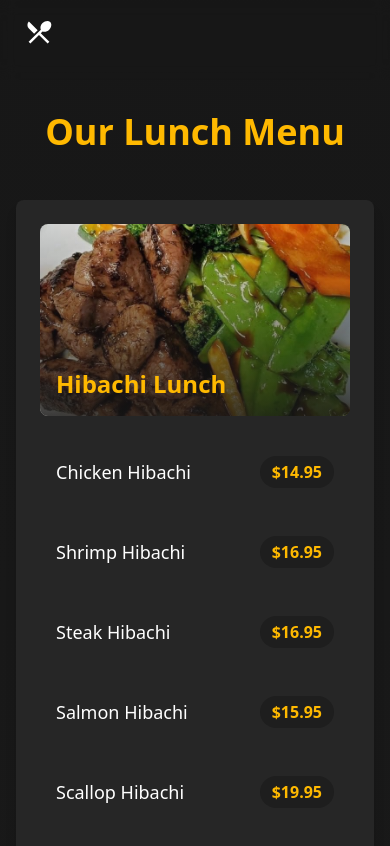
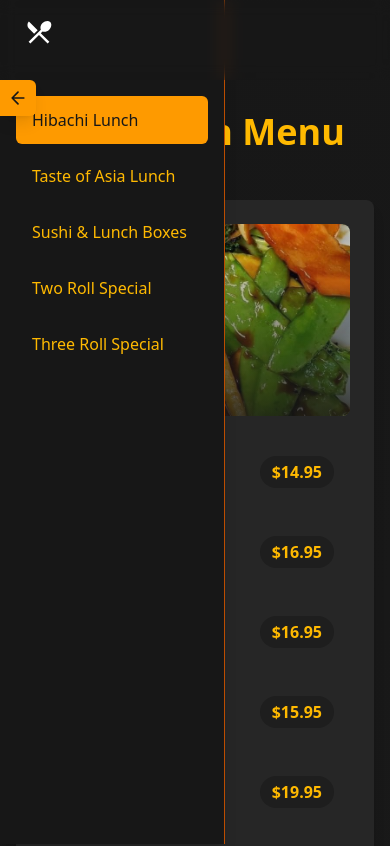
Before and after one commit to BasicallyManny/Tengda_Asian_Bistro, a React (Vite) app: page /lunch-menu in a window 390 px wide. Shown: the top 846 px of the page. Built offline with nearby package versions, Linux system fonts and the light colour scheme.

Commit message:
Menu Navigation 1.0

```diff
--- a/src/pages/LunchMenu.tsx
+++ b/src/pages/LunchMenu.tsx
@@ -1,18 +1,131 @@
-import { motion } from 'framer-motion';
+import { motion, useScroll } from 'framer-motion';
+import { useRef, useState, useEffect, useMemo } from 'react';
 import { hibachiLunchItems, tasteOfAsiaLunchItems, sushiAndLunchBoxe, twoRollSpecial, threeRollSpecial } from "../menuItems/lunchMenuItems";
-
-
 import MenuSection from '../menuItems/MenuSection.tsx';
 
-//IMPORT IMAGES
+// IMPORT IMAGES
 import hibachiLunchImage from '../assets/menuImages/hibachiLunch.jpg';
 import tasteOfAsiaImage from '../assets/menuImages/tasteOfAsia.jpg';
 import sushiandLunchBoxesImage from "../assets/menuImages/sushiandLunchBoxes.jpg";
 import twoRollSpecialImage from "../assets/menuImages/twoRollSpecial.jpg";
 import threeRollSpecialImage from "../assets/menuImages/threeRollSpecial.jpg";
 
-export const LunchMenu = () => (
-  <div className="min-h-screen bg-gradient-to-b from-neutral-900 to-neutral-800 text-white">
+export const LunchMenu = () => {
+  const [activeSection, setActiveSection] = useState('hibachi');
+  const [sideNavVisible, setSideNavVisible] = useState(true);
+  const { scrollY } = useScroll();
+
+  // References for each section
+  const sectionsRef = {
+    hibachi: useRef(null),
+    tasteOfAsia: useRef(null),
+    sushiLunchBoxes: useRef(null),
+    twoRoll: useRef(null),
+    threeRoll: useRef(null)
+  };
+
+  // Menu data with ids wrapped in useMemo
+  const menuSections = useMemo(() => [
+    { id: 'hibachi', title: 'Hibachi Lunch', items: hibachiLunchItems, imageSrc: hibachiLunchImage, ref: sectionsRef.hibachi },
+    { id: 'tasteOfAsia', title: 'Taste of Asia Lunch', items: tasteOfAsiaLunchItems, imageSrc: tasteOfAsiaImage, ref: sectionsRef.tasteOfAsia },
+    { id: 'sushiLunchBoxes', title: 'Sushi & Lunch Boxes', items: sushiAndLunchBoxe, imageSrc: sushiandLunchBoxesImage, ref: sectionsRef.sushiLunchBoxes },
+    { id: 'twoRoll', title: 'Two Roll Special', items: twoRollSpecial, imageSrc: twoRollSpecialImage, ref: sectionsRef.twoRoll },
+    { id: 'threeRoll', title: 'Three Roll Special', items: threeRollSpecial, imageSrc: threeRollSpecialImage, ref: sectionsRef.threeRoll }
+  ], [sectionsRef.hibachi, sectionsRef.sushiLunchBoxes, sectionsRef.tasteOfAsia, sectionsRef.threeRoll, sectionsRef.twoRoll]);
+
+  // Update active section based on scroll position
+  useEffect(() => {
+    const handleScroll = () => {
+      const scrollPosition = window.scrollY + 200; // Offset for better detection
+
+      // Find which section is currently in view
+      for (const section of menuSections) {
+        const element = section.ref.current;
+        if (element) {
+          const { offsetTop, offsetHeight } = element;
+          if (
+            scrollPosition >= offsetTop &&
+            scrollPosition < offsetTop + offsetHeight
+          ) {
+            setActiveSection(section.id);
+            break;
+          }
+        }
+      }
+    };
+
+    window.addEventListener('scroll', handleScroll);
+    return () => window.removeEventListener('scroll', handleScroll);
+  }, [menuSections]);
+
+  // Scroll to section function
+  const scrollToSection = (id) => {
+    const section = sectionsRef[id].current;
+    if (section) {
+      window.scrollTo({
+        top: section.offsetTop - 20, // Smaller offset
+        behavior: 'smooth'
+      });
+      setActiveSection(id);
+    }
+  };
+
+  // Toggle side navigation visibility on small screens
+  const toggleSideNav = () => {
+    setSideNavVisible(!sideNavVisible);
+  };
+
+  return (
+    <div className="min-h-screen bg-gradient-to-b from-neutral-900 to-neutral-800 text-white relative">
+      {/* Side Navigation Toggle Button (Mobile Only) */}
+      <button
+        onClick={toggleSideNav}
+        className="md:hidden fixed top-20 left-0 z-30 p-2 bg-amber-500 text-neutral-900 rounded-r-md shadow-lg"
+      >
+        {sideNavVisible ? (
+          <svg xmlns="http://www.w3.org/2000/svg" width="20" height="20" viewBox="0 0 24 24" fill="none" stroke="currentColor" strokeWidth="2" strokeLinecap="round" strokeLinejoin="round">
+            <path d="M19 12H5M12 19l-7-7 7-7"/>
+          </svg>
+        ) : (
+          <svg xmlns="http://www.w3.org/2000/svg" width="20" height="20" viewBox="0 0 24 24" fill="none" stroke="currentColor" strokeWidth="2" strokeLinecap="round" strokeLinejoin="round">
+            <path d="M5 12h14M12 5l7 7-7 7"/>
+          </svg>
+        )}
+      </button>
+
+      {/* Vertical Side Navigation */}
+      <div
+        className={`fixed top-0 left-0 h-full z-20 bg-neutral-900 bg-opacity-95 backdrop-blur-sm border-r border-amber-700 shadow-lg transition-all duration-300 ${
+          sideNavVisible ? 'translate-x-0' : '-translate-x-full'
+        } md:translate-x-0`}
+      >
+        <div className="p-4 pt-24 h-full overflow-y-auto">
+          <ul className="flex flex-col space-y-2 w-48">
+            {menuSections.map((section) => (
+              <li key={section.id}>
+                <button
+                  onClick={() => {
+                    scrollToSection(section.id);
+                    if (window.innerWidth < 768) {
+                      setSideNavVisible(false);
+                    }
+                  }}
+                  className={`px-4 py-3 rounded-md text-left w-full transition-all duration-300 ${
+                    activeSection === section.id
+                      ? 'bg-amber-500 text-neutral-900 font-medium'
+                      : 'text-amber-400 hover:bg-neutral-800'
+                  }`}
+                >
+                  {section.title}
+                </button>
+              </li>
+            ))}
+          </ul>
+        </div>
+      </div>
+
+      {/* Main Content */}
+      <div className={`transition-all duration-300 ${sideNavVisible ? 'md:ml-48' : 'ml-0'}`}>
         <div className="max-w-4xl mx-auto px-4 py-16">
           <motion.h1
             initial={{ opacity: 0, y: -20 }}
@@ -21,38 +134,41 @@ export const LunchMenu = () => (
           >
             Our Lunch Menu
           </motion.h1>
+
           <motion.div
-        className="space-y-12"
+            className="space-y-16"
             initial={{ opacity: 0 }}
             animate={{ opacity: 1 }}
             transition={{ delay: 0.2 }}
           >
+            {menuSections.map((section) => (
+              <div key={section.id} ref={section.ref} id={section.id} className="scroll-mt-4">
                 <MenuSection
-          title="Hibachi Lunch"
-          items={hibachiLunchItems}
-          imageSrc={hibachiLunchImage}
+                  title={section.title}
+                  items={section.items}
+                  imageSrc={section.imageSrc}
                 />
-        <MenuSection
-          title="Taste of Asia Lunch"
-          items={tasteOfAsiaLunchItems}
-          imageSrc={tasteOfAsiaImage}
-        />
-        <MenuSection
-          title="Sushi & Lunch Boxes"
-          items={sushiAndLunchBoxe}
-          imageSrc={sushiandLunchBoxesImage} />
-        <MenuSection
-          title="Two Roll Special"
-          items={twoRollSpecial}
-          imageSrc={twoRollSpecialImage} />
-        <MenuSection
-          title="Three Roll Special"
-          items={threeRollSpecial}
-          imageSrc={threeRollSpecialImage}
-        />
+              </div>
+            ))}
           </motion.div>
         </div>
       </div>
+
+      {/* Back to top button */}
+      <motion.button
+        onClick={() => window.scrollTo({ top: 0, behavior: 'smooth' })}
+        className="fixed bottom-6 right-6 p-3 rounded-full bg-amber-500 text-neutral-900 shadow-lg hover:bg-amber-400 transition-all"
+        initial={{ opacity: 0 }}
+        animate={{ opacity: scrollY?.get() > 300 ? 1 : 0 }}
+        whileHover={{ scale: 1.1 }}
+        whileTap={{ scale: 0.9 }}
+      >
+        <svg xmlns="http://www.w3.org/2000/svg" width="24" height="24" viewBox="0 0 24 24" fill="none" stroke="currentColor" strokeWidth="2" strokeLinecap="round" strokeLinejoin="round">
+          <path d="M12 19V5M5 12l7-7 7 7"/>
+        </svg>
+      </motion.button>
+    </div>
   );
+};
 
 export default LunchMenu;
```
Lines whose indentation alone changed are shown as unchanged.
